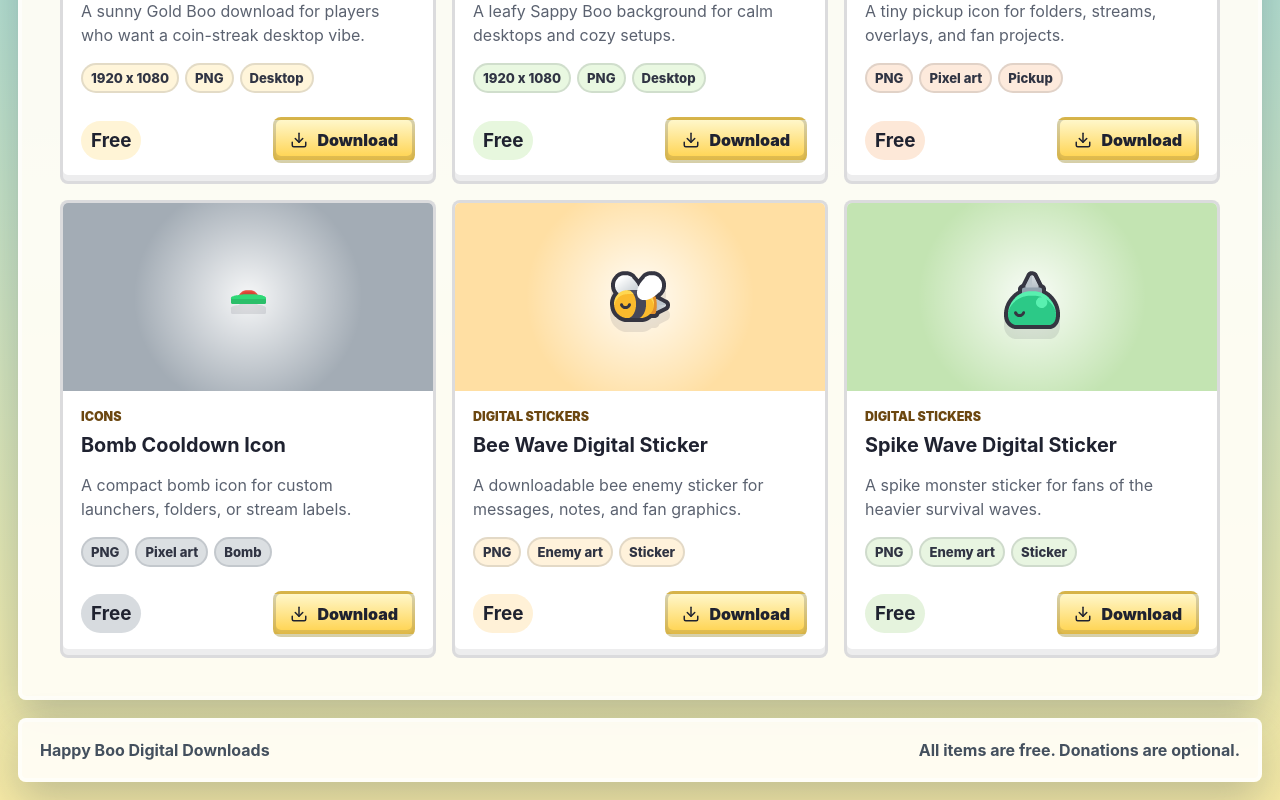
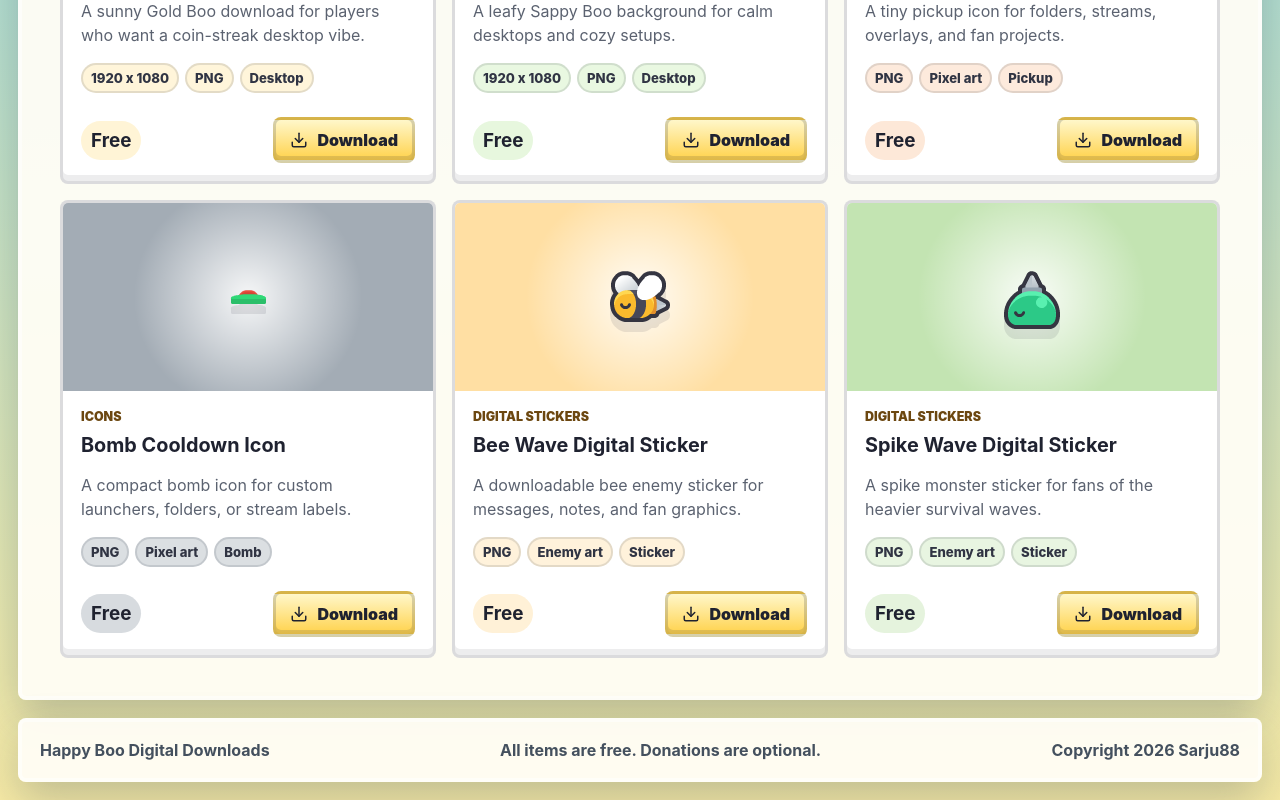
Before and after one commit to Sarju88/happy-boo-store, a React (Vite) app: page / in a window 1280 px wide. Shown: the part 2416-3216 px from the top of the page. Built offline with nearby package versions, Linux system fonts and the light colour scheme.

Commit message:
Add copyright footer

```diff
--- a/src/main.tsx
+++ b/src/main.tsx
@@ -147,6 +147,7 @@ function App() {
       <footer className="footer">
         <span>Happy Boo Digital Downloads</span>
         <span>All items are free. Donations are optional.</span>
+        <span>Copyright 2026 Sarju88</span>
       </footer>
 
       {pendingDownload ? (
```
